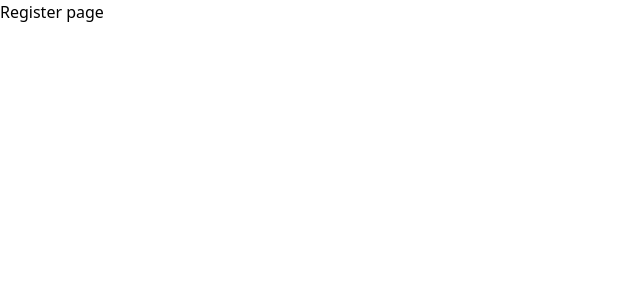
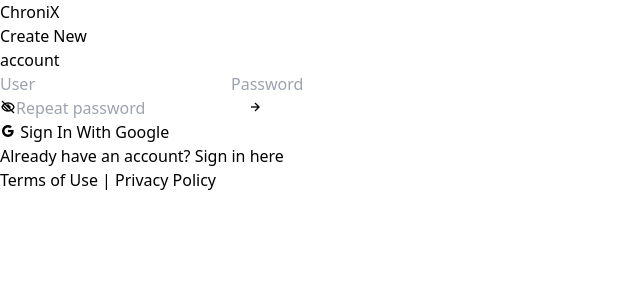
Before and after one commit to lumigamher/hackaton2024Front, a React (Vite) app: page /register in a window 1280 px wide. Shown: the top 300 px of the page, without its empty margins (0-640 px from the left). Built offline with nearby package versions, Linux system fonts and the light colour scheme.

Commit message:
Work in progress: RegisterPage

```diff
--- a/src/pages/RegisterPage.jsx
+++ b/src/pages/RegisterPage.jsx
@@ -1,9 +1,124 @@
-import React from 'react'
+import React, { useState } from 'react';
+import { useAuth } from '../hooks/useAuth';
+import Input from '../components/ui/input';
+import Button from '../components/ui/Button'
+import { Link } from 'react-router-dom';
 
-export default function RegisterPage() {
+
+function LoginPage() {
+  const { login } = useAuth()
+  const [formData, setFormData] = useState({
+    username: '',
+    password: '',
+    repeatPassword: ''
+  });
+  const [isVisible, setisVisible] = useState(false)
+  const [isMatching, setisMatching] = useState(true)
+
+  const handleChange = (event) => {
+    const { name, value } = event.target;
+    setFormData((prevFormData) => {
+      const newFormData = { ...prevFormData, [name]: value };
+      if (name === 'repeatPassword') {
+        if (newFormData.password === newFormData.repeatPassword) {
+          setisMatching(true)
+        } else {
+          setisMatching(false)
+        }
+      }
+      return newFormData;
+    });
+  };
+
+
+  const handleSubmit = async (e) => {
+    e.preventDefault();
+    if (!isMatching) {
+      return;
+    }
+    const payload = {
+      username: formData.username,
+      password: formData.password
+    };
+    console.log('payload', payload);
+
+
+  };
+
+
+  const toogleVisibility = () => {
+    setisVisible(prev => !prev)
+  }
+
   return (
-    <div>
-      <h1> Register page</h1>
+
+    <div className="flex h-screen w-screen justify-between bg-gray-100">
+
+      <div className="w-6 bg-white">
+        <h2 className="translate-y-7 rotate-90 font-bold">ChroniX</h2>
+      </div>
+
+      <div className=' text-center grid grid-rows-3 grid-cols-3'>
+        <form onSubmit={handleSubmit}
+          className='row-start-2 row-end-3 col-start-2 flex flex-col  gap-1'>
+          <h2 className='text-6xl text-center font-bold mb-5'> <p className='font-normal'>Create New</p> account </h2>
+          <Input
+            placeholder='User'
+            type="text"
+            name="username"
+            value={formData.username}
+            onChange={handleChange}
+            required
+
+          />
+          <Input
+            type={isVisible ? 'text' : 'password'}
+            name="password"
+            placeholder='Password'
+            value={formData.password}
+            onChange={handleChange}
+            required
+          />
+
+          <div className='scale-105 '>
+
+            <i
+              className={`absolute translate-x-5 translate-y-7 py-0.5 hover:cursor-pointer bx-low-vision  bx ${isVisible ? 'text-gray-200' : 'text-black'}`}
+              onClick={toogleVisibility}
+            >
+            </i>
+
+            <Input
+              type={isVisible ? 'text' : 'password'}
+              name="repeatPassword"
+              placeholder='Repeat password'
+              value={formData.repeatPassword}
+              onChange={handleChange}
+              required
+            />
+            <i
+              className='absolute -translate-x-8 translate-y-7 pt-0.5 hover:cursor-pointer text-gray-400 bx bx-right-arrow-alt'
+              onClick={handleSubmit}
+            >
+
+            </i>
+            {
+              isMatching ? '' : <p className='mt-5 text-sm text-red-500'> Password must match! </p>
+            }
+          </div>
+          <Button> <i className='bx bxl-google'></i> Sign In With Google </Button>
+        </form>
+
+        <div className='row-start-3 row-end-4 col-start-2 self-end pb-10 flex flex-col gap-5' >
+          <p className='text-xl font-normal'> Already have an account? <Link to='/login' className='text-orange-400 underline'>Sign in here</Link> </p>
+          <p className='text-1xl font-noraml  text-gray-800 hover:cursor-pointer'> Terms of Use | Privacy Policy</p>
+        </div>
+      </div>
+
+      <div className="w-6 bg-white" />
+
     </div>
-  )
+  );
 }
+
+export default LoginPage;
```
